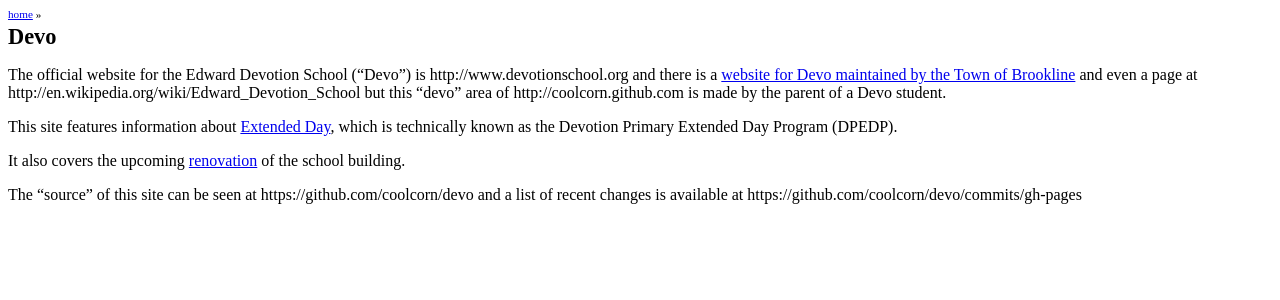
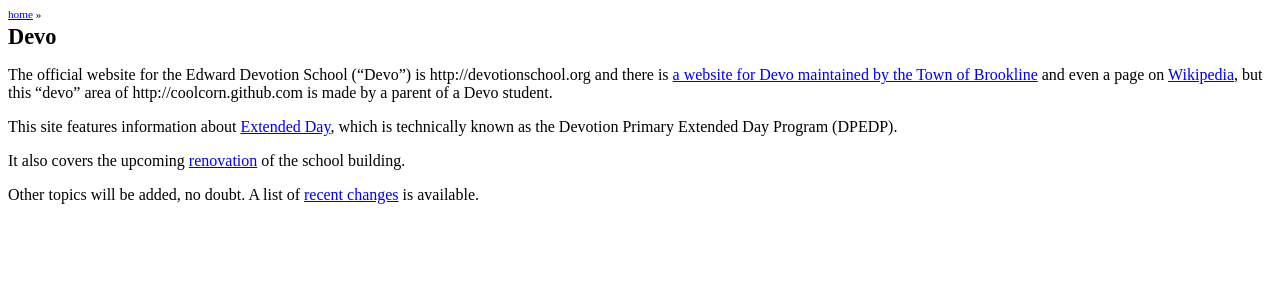
Before and after one commit to coolcorn/devo, a Jekyll site: the page built from index.md, in a window 1280 px wide. Shown: the top 300 px of the page. Built offline with Jekyll 4.4.1, drawn with Linux system fonts in a browser that asks for light colours; Markdown is read by kramdown in place of the engine named in the settings.

Commit message:
reword, simplify

```diff
--- a/index.md
+++ b/index.md
@@ -2,12 +2,14 @@
 layout: default
 title: Devo
 ---
-The official website for the Edward Devotion School ("Devo") is http://www.devotionschool.org and there is a [website for Devo maintained by the Town of Brookline][town-site] and even a page at http://en.wikipedia.org/wiki/Edward_Devotion_School but this "devo" area of http://coolcorn.github.com is made by the parent of a Devo student.
+The official website for the Edward Devotion School ("Devo") is http://devotionschool.org and there is [a website for Devo maintained by the Town of Brookline][town-site] and even a page on [Wikipedia](http://en.wikipedia.org/wiki/Edward_Devotion_School), but this "devo" area of http://coolcorn.github.com is made by a parent of a Devo student.
 
 This site features information about [Extended Day](extended-day), which is technically known as the Devotion Primary Extended Day Program (DPEDP).
 
 It also covers the upcoming [renovation](renovation) of the school building.
 
-The "source" of this site can be seen at https://github.com/coolcorn/devo and a list of recent changes is available at https://github.com/coolcorn/devo/commits/gh-pages
+Other topics will be added, no doubt.  A list of [recent changes][] is available.
 
 [town-site]: http://www.brookline.k12.ma.us/index.php?option=com_content&view=article&id=113&Itemid=155
+
+[recent changes]: https://github.com/coolcorn/devo/commits/gh-pages
```
